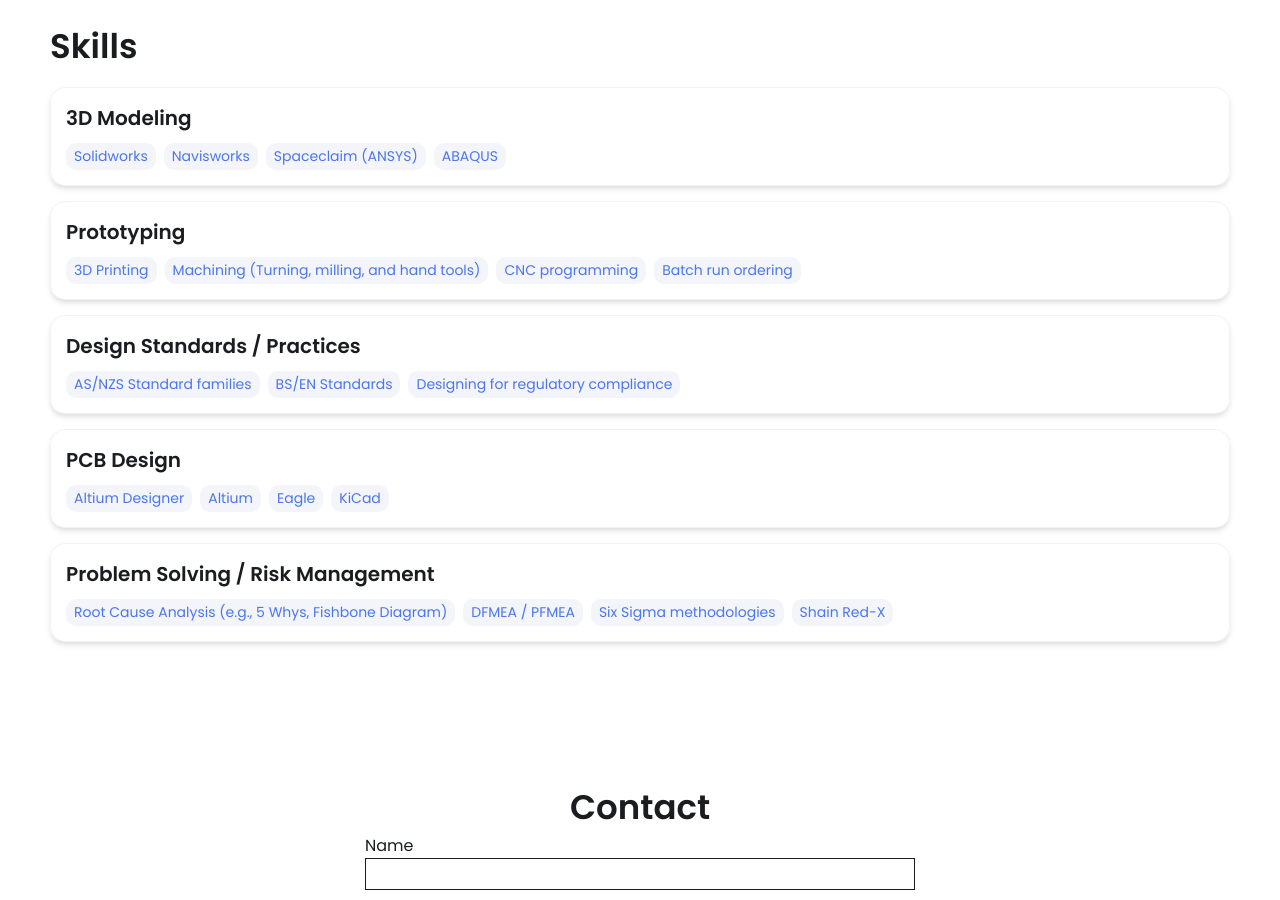
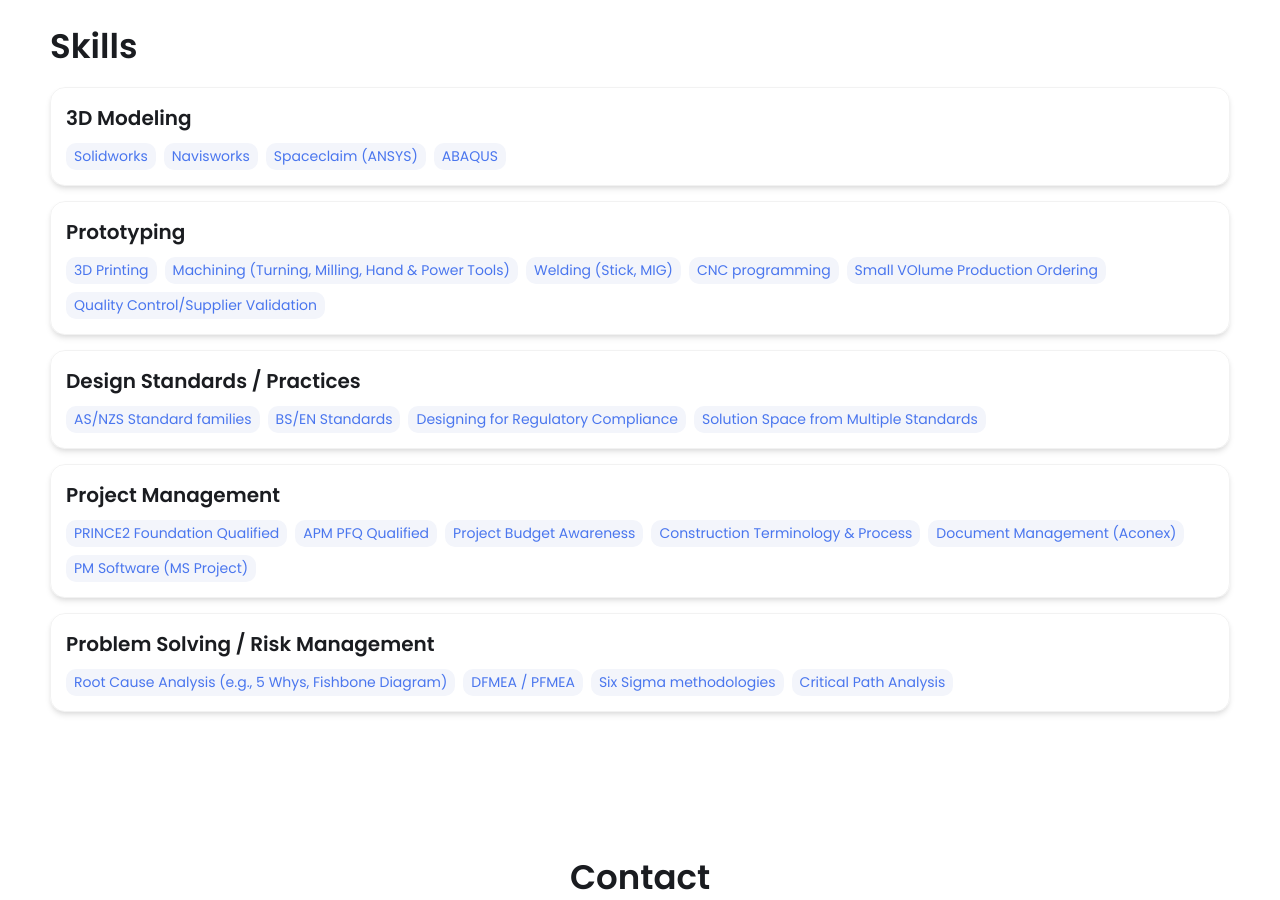
Before and after one commit to David-K-NZ/David-K-NZ.github.io, a Jekyll site: the page built from index.html, in a window 1280 px wide and 900 px high, scrolled down 2064 px. Built offline with Jekyll 4.4.1, drawn with Linux system fonts in a browser that asks for light colours.

Commit message:
updates to commit, images

```diff
--- a/_config.yml
+++ b/_config.yml
@@ -55,27 +55,35 @@ skills:
   - category: Prototyping
     tools:
     - 3D Printing
-    - Machining (Turning, milling, and hand tools)
+    - Machining (Turning, Milling, Hand & Power Tools)
+    - Welding (Stick, MIG)
     - CNC programming
-    - Batch run ordering
+    - Small VOlume Production Ordering
+    - Quality Control/Supplier Validation
 
   - category: Design Standards / Practices
     tools:
     - AS/NZS Standard families
     - BS/EN Standards
-    - Designing for regulatory compliance
-  - category: PCB Design
+    - Designing for Regulatory Compliance
+    - Solution Space from Multiple Standards
+
+
+  - category: Project Management
     tools:
-    - Altium Designer
-    - Altium
-    - Eagle
-    - KiCad
+    - PRINCE2 Foundation Qualified
+    - APM PFQ Qualified
+    - Project Budget Awareness
+    - Construction Terminology & Process
+    - Document Management (Aconex)
+    - PM Software (MS Project)
+
   - category: Problem Solving / Risk Management
     tools:
     - Root Cause Analysis (e.g., 5 Whys, Fishbone Diagram)
     - DFMEA / PFMEA
     - Six Sigma methodologies
-    - Shain Red-X
+    - Critical Path Analysis
 
 
 # Contact Form Setup. Setup an account and copy over the key. When someone fills out the form, it will be received in your email.
```
Also changed, not shown: _projects/Rollover-Protection-Frame/index.md (+2 -3 lines).
